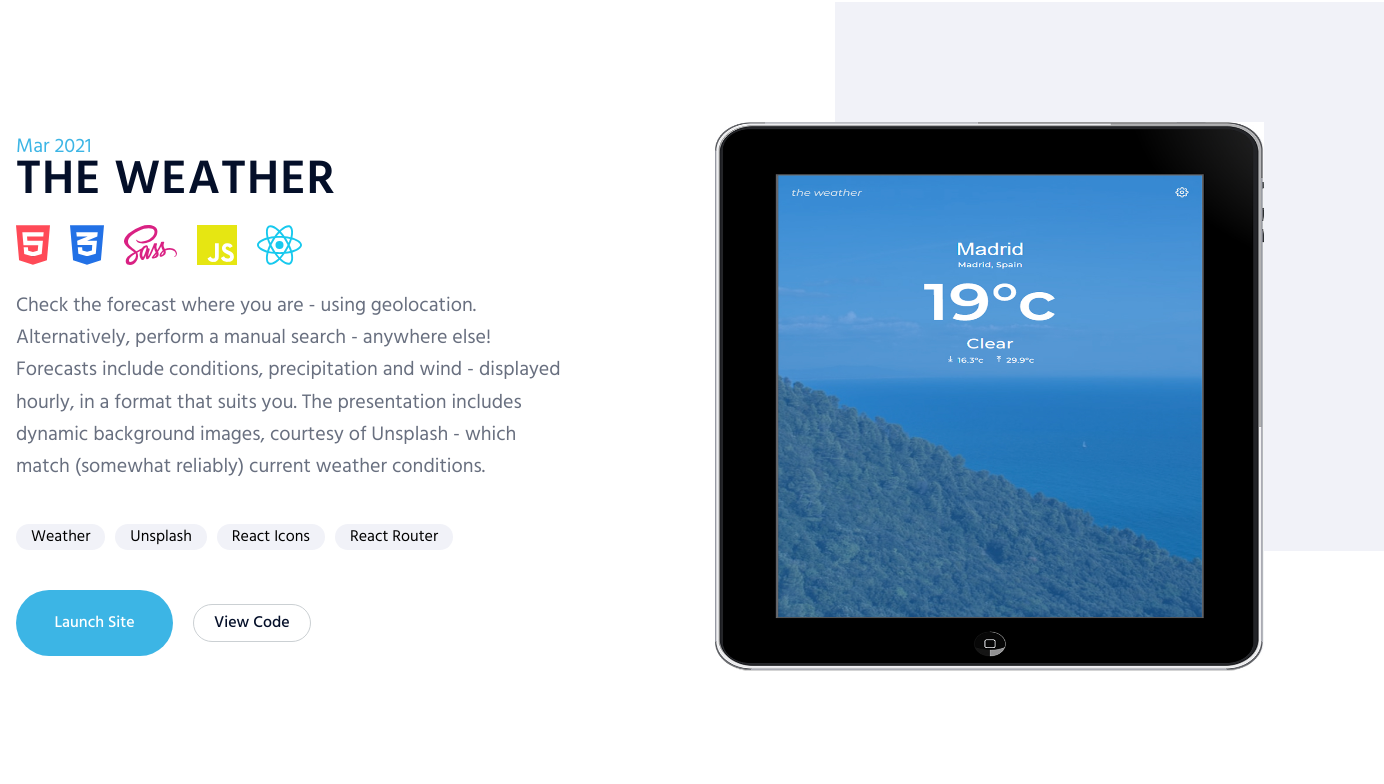
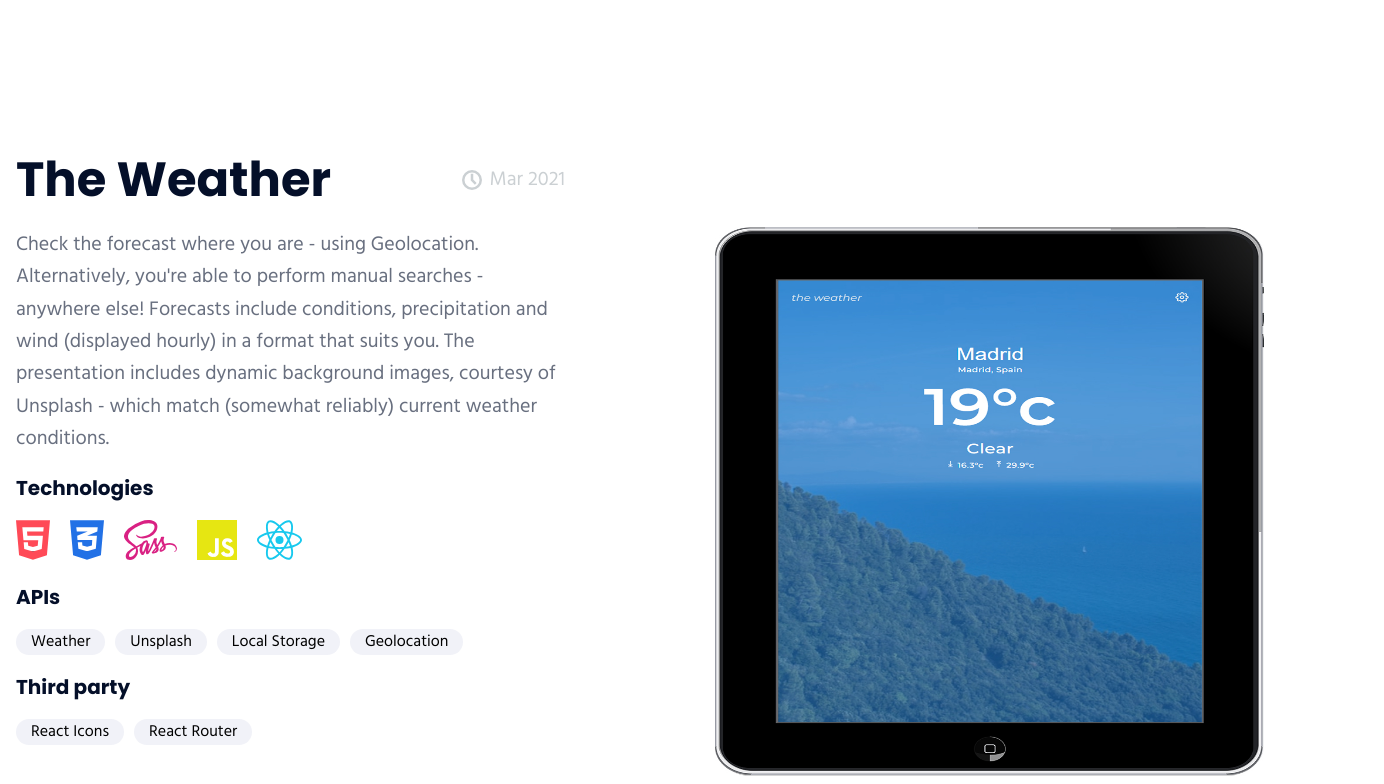
Before and after one commit to Dangereye/portfolio-v2, a Next.js app: page / in a window 1280 px wide. Shown: the part 1976-2760 px from the top of the page, 1384 px wide, since content can reach past the window. Built offline with nearby package versions, Linux system fonts and the light colour scheme.

Commit message:
Updated Portfolio article. Added: Technologies, Apis, ThirdParty. Also, updated Project component.

```diff
--- a/articles/portfolio/Portfolio.js
+++ b/articles/portfolio/Portfolio.js
@@ -1,4 +1,4 @@
-import Project from "./Project";
+import Project from "./project/Project";
 import { games } from "../../data/projects/games_data";
 import { movies } from "../../data/projects/movies_data";
 import { the_weather } from "../../data/projects/the_weather_data";
--- /dev/null
+++ b/articles/portfolio/project/Apis.js
@@ -0,0 +1,28 @@
+export default function Apis({ project }) {
+  return (
+    <>
+      {project.apis.length > 0 && (
+        <div className="apis">
+          <h4 className="heading heading--h3">APIs</h4>
+          <div className="btns tags">
+            {project.apis.map((link, i) => (
+              <a
+                key={`${project.name}-api-${i}`}
+                href={link.url}
+                target="_blank"
+                rel="noreferrer"
+                className="btn btn--tag"
+              >
+                {link.name}
+              </a>
+            ))}
+          </div>
+        </div>
+      )}
+    </>
+  );
+}
+
+Apis.defaultProps = {
+  project: { apis: [] },
+};
--- a/articles/portfolio/Project.js
+++ b/articles/portfolio/project/Project.js
@@ -1,40 +1,23 @@
 import Image from "next/image";
+import Apis from "./Apis";
+import Technologies from "./Technologies";
+import ThirdParty from "./ThirdParty";
 
 export default function Project({ project, alt }) {
   return (
     <div className={alt ? "project alt" : "project"}>
-      <div className={alt ? "project__img alt" : "project__img"}>
+      <div className="project__img">
         <Image src={project.image} layout="fill" alt={project.name} />
       </div>
       <div className="project__details">
-        <div className="project__date">{project.date}</div>
-        <h2 className="project__name">{project.name}</h2>
-        <div className="tech">
-          {project.tech.map((icon, i) => (
-            <div className="tech__icon" key={`${project.name}-tech-${i}`}>
-              <Image
-                src={icon.img}
-                width={icon.width}
-                height={icon.height}
-                alt={icon.name}
-              />
-            </div>
-          ))}
-        </div>
+        <header className="project__header">
+          <h3 className="heading heading--h2">{project.name}</h3>
+          <div className="project__date">{project.date}</div>
+        </header>
         <div className="project__description">{project.description}</div>
-        <div className="btns tags">
-          {project.third_party.map((link, i) => (
-            <a
-              key={`${project.name}-third-party-${i}`}
-              href={link.url}
-              target="_blank"
-              rel="noreferrer"
-              className="btn btn--tag"
-            >
-              {link.name}
-            </a>
-          ))}
-        </div>
+        <Technologies project={project} />
+        <Apis project={project} />
+        <ThirdParty project={project} />
         <div className="btns">
           <a
             href={project.project__url}
@@ -48,7 +31,7 @@ export default function Project({ project, alt }) {
             href={project.repo__url}
             target="_blank"
             rel="noreferrer"
-            className="btn btn--secondary"
+            className="btn btn--secondary btn--large"
           >
             View Code
           </a>
--- /dev/null
+++ b/articles/portfolio/project/Technologies.js
@@ -0,0 +1,29 @@
+import Image from "next/image";
+
+export default function Technologies({ project }) {
+  return (
+    <>
+      {project.tech.length > 0 && (
+        <div className="tech">
+          <h4 className="heading heading--h3">Technologies</h4>
+          <div className="tech__items">
+            {project.tech.map((icon, i) => (
+              <div className="tech__icon" key={`${project.name}-tech-${i}`}>
+                <Image
+                  src={icon.img}
+                  width={icon.width}
+                  height={icon.height}
+                  alt={icon.name}
+                />
+              </div>
+            ))}
+          </div>
+        </div>
+      )}
+    </>
+  );
+}
+
+Technologies.defaultProps = {
+  project: { tech: [] },
+};
--- /dev/null
+++ b/articles/portfolio/project/ThirdParty.js
@@ -0,0 +1,28 @@
+export default function ThirdParty({ project }) {
+  return (
+    <>
+      {project.third_party.length > 0 && (
+        <div className="third-party">
+          <h4 className="heading heading--h3">Third party</h4>
+          <div className="btns tags">
+            {project.third_party.map((link, i) => (
+              <a
+                key={`${project.name}-api-${i}`}
+                href={link.url}
+                target="_blank"
+                rel="noreferrer"
+                className="btn btn--tag"
+              >
+                {link.name}
+              </a>
+            ))}
+          </div>
+        </div>
+      )}
+    </>
+  );
+}
+
+ThirdParty.defaultProps = {
+  project: { third_party: [] },
+};
--- a/data/projects/games_data.js
+++ b/data/projects/games_data.js
@@ -14,12 +14,23 @@ export const games = {
     <p className="body-text">
       Search and explore 500,000+ games for 50 platforms - including mobiles.
       Containing comprehensive video game data - courtesy of RAWG: videos,
-      screenshots, descriptions, genres, ERSB-ratings, Metacritic ratings and
+      screenshots, descriptions, genres, ERSB ratings, Metacritic ratings and
       more... Games utilizes the intersection observer API to provide an
       optional infinite scrolling feature.
     </p>
   ),
-  third_party: [{ url: "https://rawg.io/apidocs", name: "RAWG" }],
+  apis: [
+    { url: "https://rawg.io/apidocs", name: "RAWG" },
+    {
+      url: "https://developer.mozilla.org/en-US/docs/Web/API/Window/localStorage",
+      name: "Local storage",
+    },
+    {
+      url: "https://developer.mozilla.org/en-US/docs/Web/API/Intersection_Observer_API",
+      name: "Intersection observer",
+    },
+  ],
+  third_party: [],
   project__url: "https://games-inky-seven.vercel.app",
   repo__url: "https://github.com/Dangereye/games",
 };
--- a/data/projects/movies_data.js
+++ b/data/projects/movies_data.js
@@ -12,14 +12,14 @@ export const movies = {
   description: (
     <p className="body-text">
       Search and explore millions of movies, television shows and people. Peruse
-      upcoming releases and re-discover past favourites - while keeping up to
-      date with who or what is currently popular and trending. Features include
-      trailers and cast biographies. Additionally, discover where to watch, buy,
+      upcoming releases or re-discover forgotten favourites. We'll help keep you
+      up to date with who or what is currently popular and trending. Other
+      features include trailers, cast biographies and services to watch, buy,
       rent and stream content.
     </p>
   ),
+  apis: [{ url: "https://www.themoviedb.org/documentation/api", name: "TMDB" }],
   third_party: [
-    { url: "https://www.themoviedb.org/documentation/api", name: "TMDB" },
     { url: "https://www.youtube.com/", name: "YouTube" },
     { url: "https://react-icons.github.io/react-icons/", name: "React icons" },
     {
--- a/data/projects/the_weather_data.js
+++ b/data/projects/the_weather_data.js
@@ -10,17 +10,30 @@ export const the_weather = {
     { img: "/svg/react.svg", name: "ReactJS", width: "45.71", height: "40" },
   ],
   description: (
-    <p className="body-text">
-      Check the forecast where you are - using geolocation. Alternatively,
-      perform a manual search - anywhere else! Forecasts include conditions,
-      precipitation and wind - displayed hourly, in a format that suits you. The
-      presentation includes dynamic background images, courtesy of Unsplash -
-      which match (somewhat reliably) current weather conditions.
-    </p>
+    <>
+      <p className="body-text">
+        Check the forecast where you are - using Geolocation. Alternatively,
+        you're able to perform manual searches - anywhere else! Forecasts
+        include conditions, precipitation and wind (displayed hourly) in a
+        format that suits you. The presentation includes dynamic background
+        images, courtesy of Unsplash - which match (somewhat reliably) current
+        weather conditions.
+      </p>
+    </>
   ),
-  third_party: [
+  apis: [
     { url: "https://www.weatherapi.com/", name: "Weather" },
     { url: "https://unsplash.com/developers", name: "Unsplash" },
+    {
+      url: "https://developer.mozilla.org/en-US/docs/Web/API/Window/localStorage",
+      name: "Local storage",
+    },
+    {
+      url: "https://developer.mozilla.org/en-US/docs/Web/API/Geolocation_API",
+      name: "Geolocation",
+    },
+  ],
+  third_party: [
     { url: "https://react-icons.github.io/react-icons/", name: "React icons" },
     {
       url: "https://v5.reactrouter.com/web/guides/quick-start",
--- a/styles/components/_project.scss
+++ b/styles/components/_project.scss
@@ -15,19 +15,6 @@
     min-width: 34rem;
     max-width: 80.3rem;
     aspect-ratio: 1/1;
-
-    &::before {
-      content: "";
-      display: block;
-      width: 100%;
-      height: 100%;
-      background-color: $grey-color;
-      transform: translate(-12rem, -12rem);
-    }
-
-    &.alt::before {
-      transform: translate(12rem, -12rem);
-    }
   }
 
   &__details {
@@ -36,17 +23,30 @@
     max-width: 67.4rem;
   }
 
-  &__date {
-    font-size: $h3-size;
-    color: $light-color;
+  &__header {
+    margin-bottom: 2rem;
+    display: flex;
+    align-items: center;
+    justify-content: space-between;
   }
 
-  &__name {
-    text-transform: uppercase;
-    font-size: $h2-size;
-    font-weight: 600;
-    letter-spacing: 1px;
-    margin-bottom: 2rem;
+  .heading--h2 {
+    margin: 0;
+  }
+
+  &__date {
+    display: flex;
+    align-items: center;
+    font-size: $body-text-size;
+    color: $dark-grey-color;
+
+    &::before {
+      display: inline-block;
+      content: url("/svg/time-icon.svg");
+      width: 2rem;
+      height: 2rem;
+      margin-right: 8px;
+    }
   }
 
   &__description {
@@ -59,20 +59,32 @@
     }
   }
 
-  .btns {
-    margin-top: 4rem;
-  }
-
   .btn--secondary {
     color: $heading-dark;
   }
 
   .tech {
-    display: flex;
-    align-items: center;
-    justify-content: flex-start;
-    flex-wrap: wrap;
-    gap: 2rem;
     margin-bottom: 2rem;
+
+    &__items {
+      display: flex;
+      align-items: center;
+      justify-content: flex-start;
+      flex-wrap: wrap;
+      gap: 2rem;
+    }
+  }
+
+  .apis,
+  .third-party {
+    margin-bottom: 2rem;
+
+    .btns {
+      margin: 0;
+    }
+  }
+
+  .btns {
+    margin-top: 4rem;
   }
 }
```
Also changed, not shown: public/svg/time-icon.svg (added).
